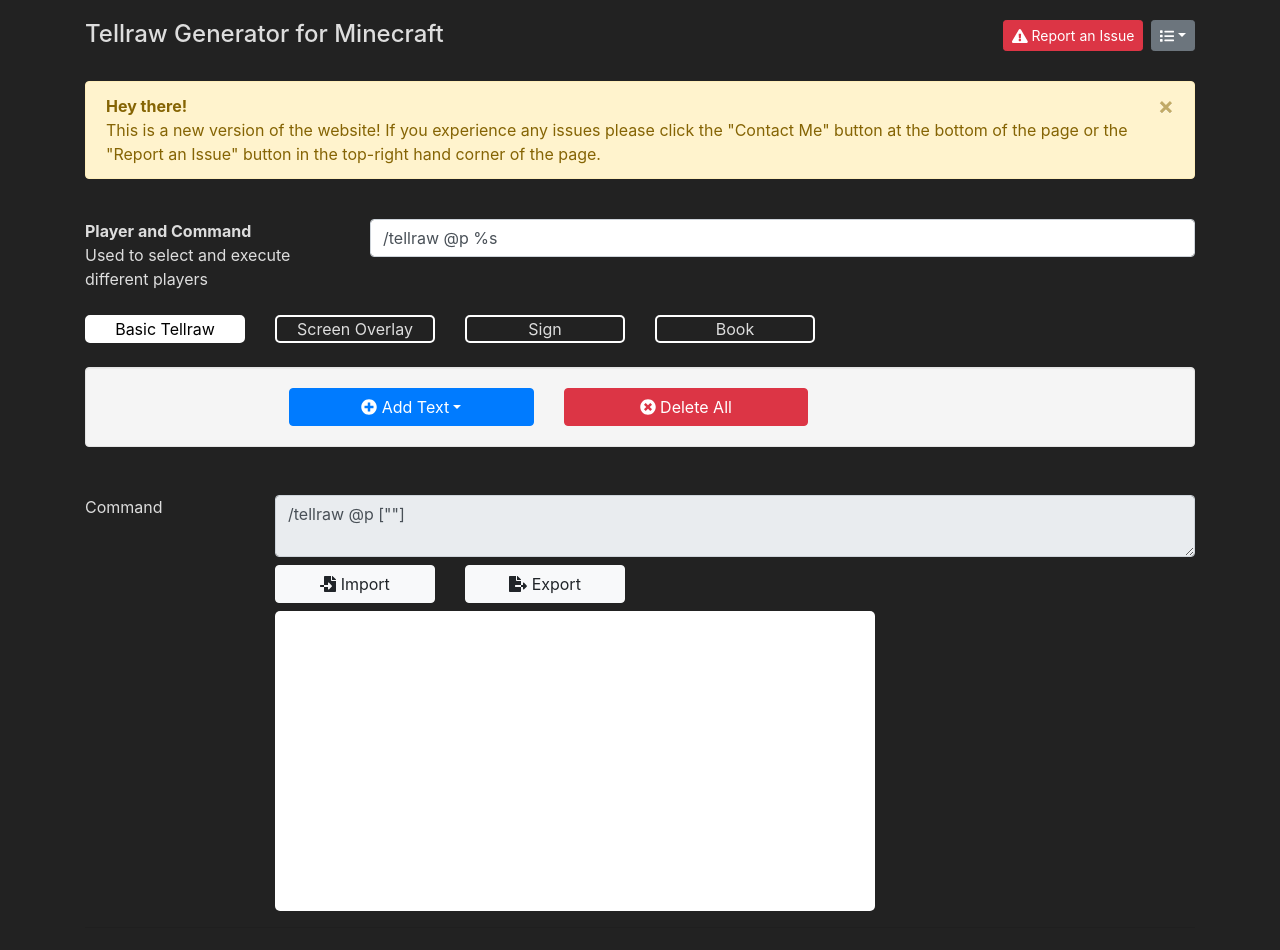
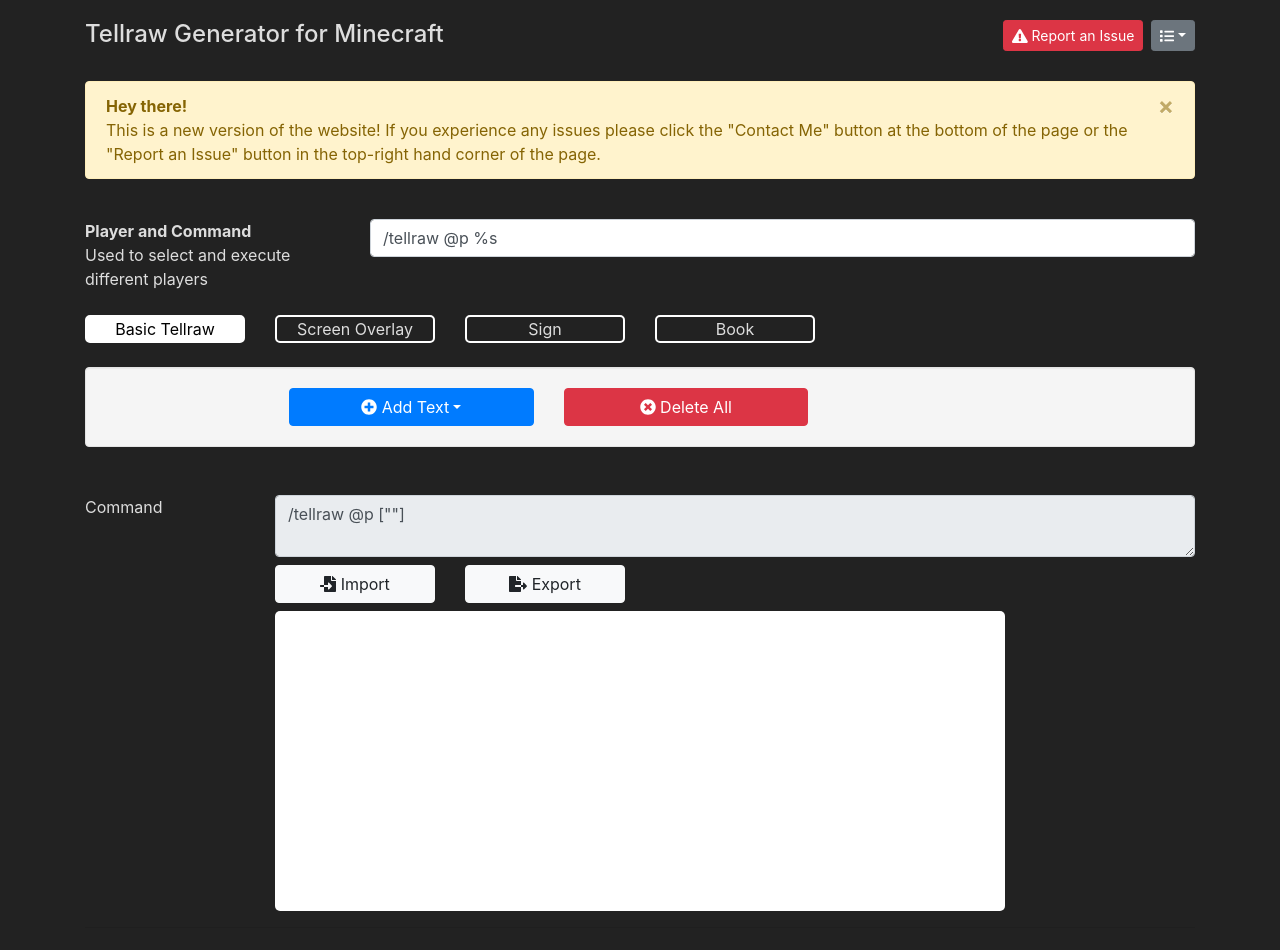
Before and after one commit to ezfe/tellraw, a React app: page / in a window 1280 px wide. Shown: the top 950 px of the page. Built offline with nearby package versions, Linux system fonts and the light colour scheme.

Commit message:
Cleaned up preview code

```diff
--- a/src/components/Preview.tsx
+++ b/src/components/Preview.tsx
@@ -1,5 +1,4 @@
 import * as React from 'react';
-import { ResizableBox } from 'react-resizable';
 import { Snippet } from '../classes/Snippets/SnippetTypes/Snippet';
 import { CommandType, FeatureType, isFeatureAvailable } from '../data/templates';
 import { formatSnippets } from '../helpers/formatter';
@@ -16,31 +15,46 @@ interface SubPreviewProps {
   snippets: Array<Snippet>
 }
 
-interface BookPreviewProps {
-  snippets: Array<Snippet>
-  bookPage: number
-}
+const BookPreview: React.FunctionComponent<SubPreviewProps> = ({ snippets }) => {
+  let [bookPage, setBookPage] = React.useState(1)
+  const pageCount = snippets.filter(s => { return s instanceof PagebreakSnippet }).length + 1
 
-const BookPreview: React.FunctionComponent<BookPreviewProps> = ({ snippets, bookPage }) => {
   return (
-    <div key="book-preview-div" className="preview book-preview ml-3 mr-3">
-      { formatSnippets(snippets, bookPage) }
-    </div>
+    <>
+      <div>
+        <Button style={{ width: "150px" }}
+                type="light"
+                icon="arrow-circle-left"
+                disabled={bookPage <= 1}
+                onClick={() => { setBookPage(bookPage - 1) }}>
+          Previous
+        </Button>
+      </div>
+      <div key="book-preview-div" className="preview book-preview ml-3 mr-3">
+        { formatSnippets(snippets, bookPage) }
+      </div>
+      <div>
+        <Button style={{ width: "150px" }}
+                type="light"
+                iconRight="arrow-circle-right"
+                disabled={bookPage >= pageCount}
+                onClick={() => { setBookPage(bookPage + 1) }}>
+          Next
+        </Button>
+      </div>
+    </>
   )
 }
 
 const RegularPreview: React.FunctionComponent<SubPreviewProps> = ({ snippets }) => {
   return (
-    <ResizableBox key="regular-preview-div" className="preview" width={600} height={300} axis="x">
+    <div className="preview" style={{ minHeight: '300px' }}>
       { formatSnippets(snippets) }
-    </ResizableBox>
+    </div>
   )
 }
 
 const Preview: React.FunctionComponent<PreviewProps> = ({ commandType, snippets }) => {
-  let [bookPage, setBookPage] = React.useState(1)
-  const pageCount = snippets.filter(s => { return s instanceof PagebreakSnippet }).length + 1
-
   const isBookPreview = isFeatureAvailable(commandType, FeatureType.bookPreview)
   const bookPreviewClass = isBookPreview  ? "d-flex align-items-center justify-content-center" : ""
 
@@ -50,33 +64,7 @@ const Preview: React.FunctionComponent<PreviewProps> = ({ commandType, snippets
     <>
       <div className="row mb-2">
         <div className={`col-8 offset-2 ${bookPreviewClass}`}>
-          <div>
-            {
-              isBookPreview ? (
-                <Button style={{ width: "150px" }}
-                        type="light"
-                        icon="arrow-circle-left"
-                        disabled={bookPage <= 1}
-                        onClick={() => { setBookPage(bookPage - 1) }}>
-                  Previous
-                </Button>
-              ) : null
-            }
-          </div>
-          { isBookPreview ? <BookPreview bookPage={bookPage} snippets={snippets} /> : <RegularPreview snippets={snippets} /> }
-          <div>
-            {
-              isBookPreview ? (
-                <Button style={{ width: "150px" }}
-                        type="light"
-                        iconRight="arrow-circle-right"
-                        disabled={bookPage >= pageCount}
-                        onClick={() => { setBookPage(bookPage + 1) }}>
-                  Next
-                </Button>
-              ) : null
-            }
-          </div>
+          { isBookPreview ? <BookPreview snippets={snippets} /> : <RegularPreview snippets={snippets} /> }
         </div>
       </div>
       {
```
